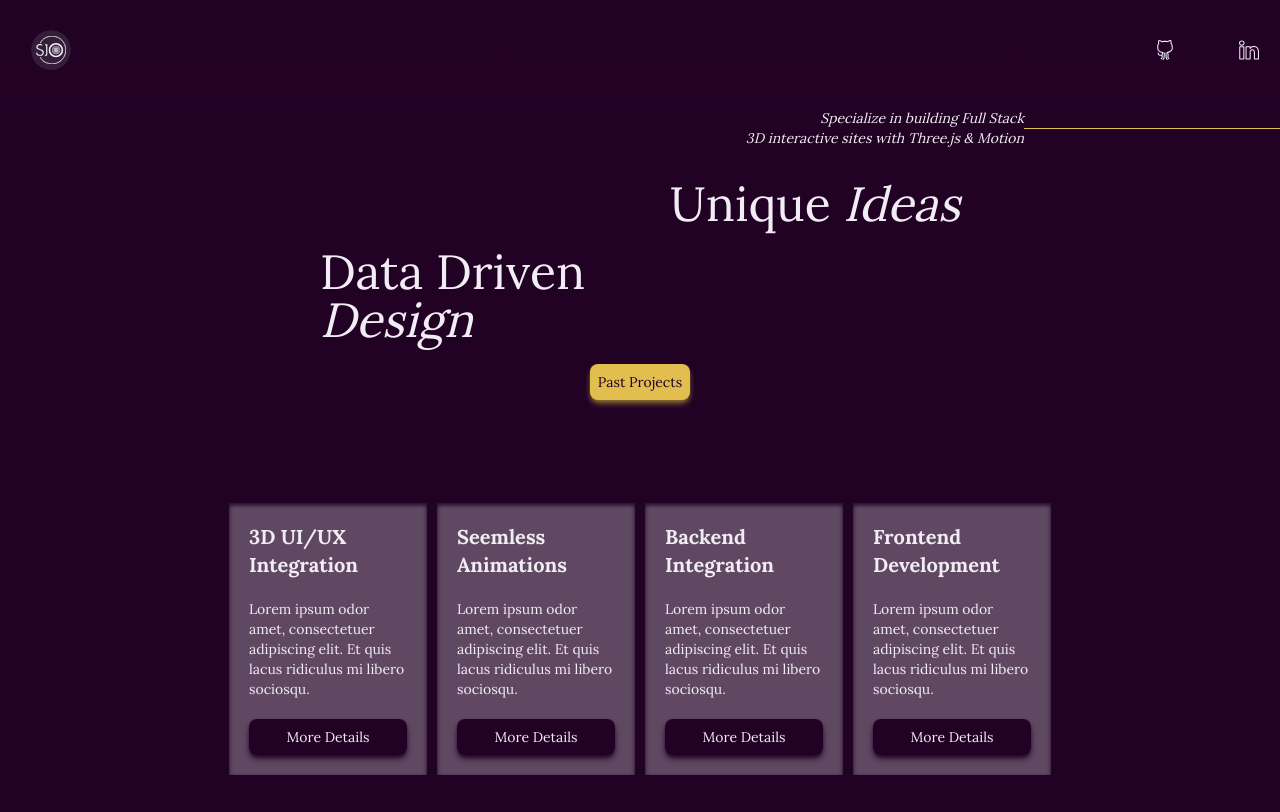
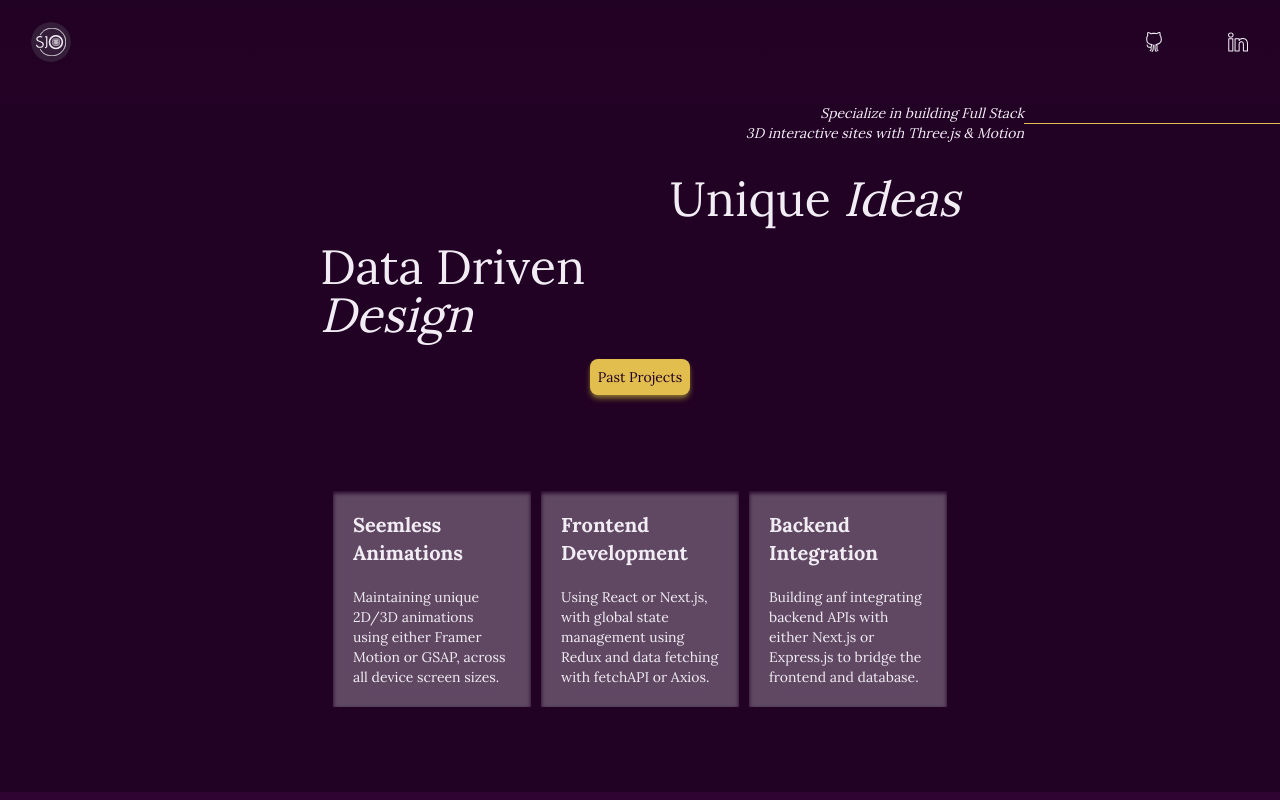
Before and after one commit to minari314159/portfolio, a Next.js app: page /about in a window 1280 px wide. Built offline with nearby package versions, Linux system fonts and the light colour scheme.

Commit message:
Update hero section design

```diff
--- a/app/about/ServiceCard.jsx
+++ b/app/about/ServiceCard.jsx
@@ -5,12 +5,13 @@ import { serviceVariants } from "@/app/motionVariant";
 import { useState } from "react";
 import { services } from "@/app/data";
 
-
-
 const ServiceCard = () => {
 	const [hover, setHover] = useState(-1);
+
 	return (
-		<div className="flex flex-wrap items-start justify-center gap-2 px-5 flex-1 w-full max-w-[1366px] ">
+		<motion.div
+			className="flex flex-wrap items-start justify-center gap-2 px-5 flex-1 w-full max-w-[1366px] "
+			variants={serviceVariants}>
 			{services.map((service, index) => (
 				<motion.div
 					key={index}
@@ -24,12 +25,19 @@ const ServiceCard = () => {
 					onMouseLeave={() => setHover(-1)}>
 					<h2 className="text-lg md:text-xl font-bold">{service.title}</h2>
 					<p className="text-xs md:text-sm">{service.description}</p>
-					<button className="bg-primary p-2 rounded-lg cursor-pointer hover:bg-tertiary transition-colors duration-75 w-full shadow-md shadow-primary text-xs md:text-sm">
-						More Details
-					</button>
+
+					{hover === index && (
+						<div className="backdrop-filter backdrop-blur-lg bg-opacity-30  p-5 shadow-sm shadow-tertiary bottom-0 left-0 absolute flex flex-wrap items-center justify-center gap-1 h-full">
+							{service.skills.map((s, index) => (
+								<p key={index} className="bg-primary p-2 rounded-md shadow-lg">
+									{s}
+								</p>
+							))}
+						</div>
+					)}
 				</motion.div>
 			))}
-		</div>
+		</motion.div>
 	);
 };
 
--- a/app/components/hero/Hero.jsx
+++ b/app/components/hero/Hero.jsx
@@ -5,25 +5,23 @@ import { ScrollText } from "..";
 
 import Link from "next/link";
 import { motion } from "framer-motion";
-import Image from "next/image";
 
 const Hero = () => {
 	return (
-		<div className="h-full w-full bg-gradient-to-b from-primary to-[#2f0433] ">
-			<div className="relative w-full h-full ">
+		<div className=" w-full md:w-[90%] h-full flex flex-col items-center px-10">
 			<motion.div
-					className="max-w-[1366px] md:w-[80%]  px-[20%] flex flex-col items-center md:items-start justify-center gap-5 relative"
+				className=" w-full   flex flex-col items-center md:items-start justify-center md:gap-5 relative"
 				variants={textVariant}
 				initial={textVariant.initial}
 				animate={textVariant.animate}>
-					<motion.div className="h-full flex flex-col justify-center gap-10">
+				<motion.div className="h-full flex flex-col justify-center gap-5 md:gap-10">
 					<motion.h1
 						variants={textVariant}
-							className="text-2xl font-bold tracking-wider text-tertiary">
+						className=" text-xl  md:text-3xl font-bold tracking-wider text-tertiary">
 						SARAH OLSEN
 					</motion.h1>
-						<motion.h2 variants={textVariant} className=" text-4xl md:text-5xl">
-							Full Stack Developer & 3D Artist
+					<motion.h2 variants={textVariant} className=" text-5xl md:text-6xl">
+						Full Stack Developer & Illustrator
 					</motion.h2>
 				</motion.div>
 				<motion.div className="absolute bottom-[-4rem] flex gap-5 text-sm sm:text-md z-[50]">
@@ -40,14 +38,6 @@ const Hero = () => {
 				</motion.div>
 			</motion.div>
 			<ScrollText />
-				<Image
-					src="./assets/heroprofile.svg"
-					width={600}
-					height={600}
-					alt="Profile illustration"
-					className="absolute bottom-[-2rem] sm:right-10 lg:top-10 md:right-0 z-0"
-				/>
-			</div>
 		</div>
 	);
 };
--- a/app/components/navbar/Nav.jsx
+++ b/app/components/navbar/Nav.jsx
@@ -1,15 +1,14 @@
 import React from "react";
 import { Sidebar, Socials } from "..";
 
+
 const Nav = () => {
 	return (
-		<div className="h-[6.25rem] px-5 z-[60]">
-			<div className="relative max-w-[1500px] h-full m-auto flex items-center justify-end">
-				<Sidebar />
+		<nav className="h-[6.25rem] w-screen px-3 py-8 z-[60] relative flex justify-between  ">
 
-				<Socials />
-			</div>
-		</div>
+			<Sidebar />
+			<Socials />
+		</nav>
 	);
 };
 
--- a/app/components/navbar/Sidebar.jsx
+++ b/app/components/navbar/Sidebar.jsx
@@ -11,7 +11,7 @@ const Sidebar = () => {
 		<motion.div animate={open ? "open" : "closed"}>
 			<motion.div
 				className={`  bg-secondary  backdrop-filter backdrop-blur-md bg-opacity-40  shadow-xl
-					 w-[150px] md:w-[250px] h-screen fixed top-0 left-[1px] z-50 `}
+					 w-[150px] md:w-[250px] h-screen fixed top-[-0.5rem] left-[1px] z-50 `}
 				variants={sidebarVariants}>
 				<NavLinks />
 				<button
--- a/app/components/navbar/Socials.jsx
+++ b/app/components/navbar/Socials.jsx
@@ -5,7 +5,7 @@ import { motion } from "framer-motion";
 
 const Socials = () => {
 	return (
-		<div className="flex gap-6 md:gap-16 px-5 fixed top-10 right-[1px] z-50">
+		<div className="flex gap-6 md:gap-16 px-5 ">
 			<motion.a
 				initial={{ opacity: 0, scale: 0.5 }}
 				animate={{ opacity: 1, scale: 1 }}
--- a/app/components/transition/transitionProvider.jsx
+++ b/app/components/transition/transitionProvider.jsx
@@ -30,7 +30,7 @@ const TransitionProvider = ({ children }) => {
 					initial={{ height: "140vh" }}
 					animate={{
 						height: "0vh",
-						transition: { delay: 1, duration: 1 },
+						transition: { delay: 0.5, duration: 1 , ease:"easeInOut"},
 					}}
 				/>
 				<Nav />
--- a/app/data.js
+++ b/app/data.js
@@ -74,23 +74,29 @@ export const web_projects = [
 
 export const services = [
 	{
-		title: "3D UI/UX Integration",
+		title: "Seemless Animations",
 		description:
-			"Lorem ipsum odor amet, consectetuer adipiscing elit. Et quis lacus ridiculus mi libero sociosqu. ",
+			"Maintaining unique 2D/3D animations using either Framer Motion or GSAP, across all device screen sizes.",
+		skills: ["CSS", "Framer", "GSAP", "Blender", "Three.js"],
 	},
 	{
-		title: "Seemless Animations",
+		title: "Frontend Development",
 		description:
-			"Lorem ipsum odor amet, consectetuer adipiscing elit. Et quis lacus ridiculus mi libero sociosqu. ",
+			"Using React or  Next.js, with global state management using Redux and data fetching with fetchAPI or Axios.",
+		skills: [
+			"HTML",
+			"Javascript",
+			"React",
+			"Next.js",
+			"Redux",
+			"Axios",
+			"TailwindCSS",
+		],
 	},
 	{
 		title: "Backend Integration",
 		description:
-			"Lorem ipsum odor amet, consectetuer adipiscing elit. Et quis lacus ridiculus mi libero sociosqu. ",
-	},
-	{
-		title: "Frontend Development",
-		description:
-			"Lorem ipsum odor amet, consectetuer adipiscing elit. Et quis lacus ridiculus mi libero sociosqu. ",
+			"Building anf integrating backend APIs with either Next.js or Express.js to bridge the frontend and database. ",
+		skills: ["Node.js", "Express.js", "MongoDB", "PostgreSQL"],
 	},
 ];
--- a/app/globals.css
+++ b/app/globals.css
@@ -1,12 +1,6 @@
 @tailwind base;
 @tailwind components;
 @tailwind utilities;
-
-* {
-	padding: 0;
-	margin: 0;
-	box-sizing: border-box;
-}
 
 html {
 	scroll-snap-type: mandatory;
--- a/app/layout.js
+++ b/app/layout.js
@@ -1,6 +1,6 @@
 import { Lora } from "next/font/google";
 import "./globals.css";
-import { TransitionProvider } from "./components";
+import { Nav } from "./components";
 const lora = Lora({ subsets: ["latin"] });
 
 export const metadata = {
@@ -12,9 +12,11 @@ export const metadata = {
 export default function RootLayout({ children }) {
 	return (
 		<html lang="en">
-			<body
-				className={`${lora.className} bg-primary`}>
-				<TransitionProvider>{children}</TransitionProvider>
+			<body className={lora.className}>
+				<section className="h-screen w-screen flex flex-col items-center justify-center bg-gradient-to-b from-primary to-[#2f0433] text-textmain">
+					<Nav/>
+					{children}
+				</section>
 			</body>
 		</html>
 	);
--- a/app/page.js
+++ b/app/page.js
@@ -1,9 +1,19 @@
 import { Hero } from "./components";
+import Image from "next/image";
 
 export default function Home() {
 	return (
-		<main className=" w-full h-full flex flex-col items-center justify-center relative">
+		<main className=" w-full h-full  relative">
 			<Hero />
+			<div className="absolute bottom-5 md:bottom-[-2rem] md:right-[-2rem] w-[450px] md:w-[600px]  z-0">
+				<Image
+					src="./assets/heroprofile.svg"
+					width={700}
+					height={700}
+					alt="Profile illustration"
+					className="aspect-square"
+				/>
+			</div>
 		</main>
 	);
 }
--- a/app/portfolio/page.jsx
+++ b/app/portfolio/page.jsx
@@ -39,7 +39,7 @@ const Projects = () => {
 				<div className="relative">
 					<motion.svg
 						animate={{ rotate: 360 }}
-						transition={{ duration: 8, ease: "linear", repeat: Infinity }}
+						transition={{ duration: 10, ease: "linear", repeat: Infinity }}
 						viewBox="0 0 300 300"
 						className="w-[300px] h-[300px] md:w-[500px] md:h-[500px]">
 						<defs>
```
Lines whose indentation alone changed are shown as unchanged.
